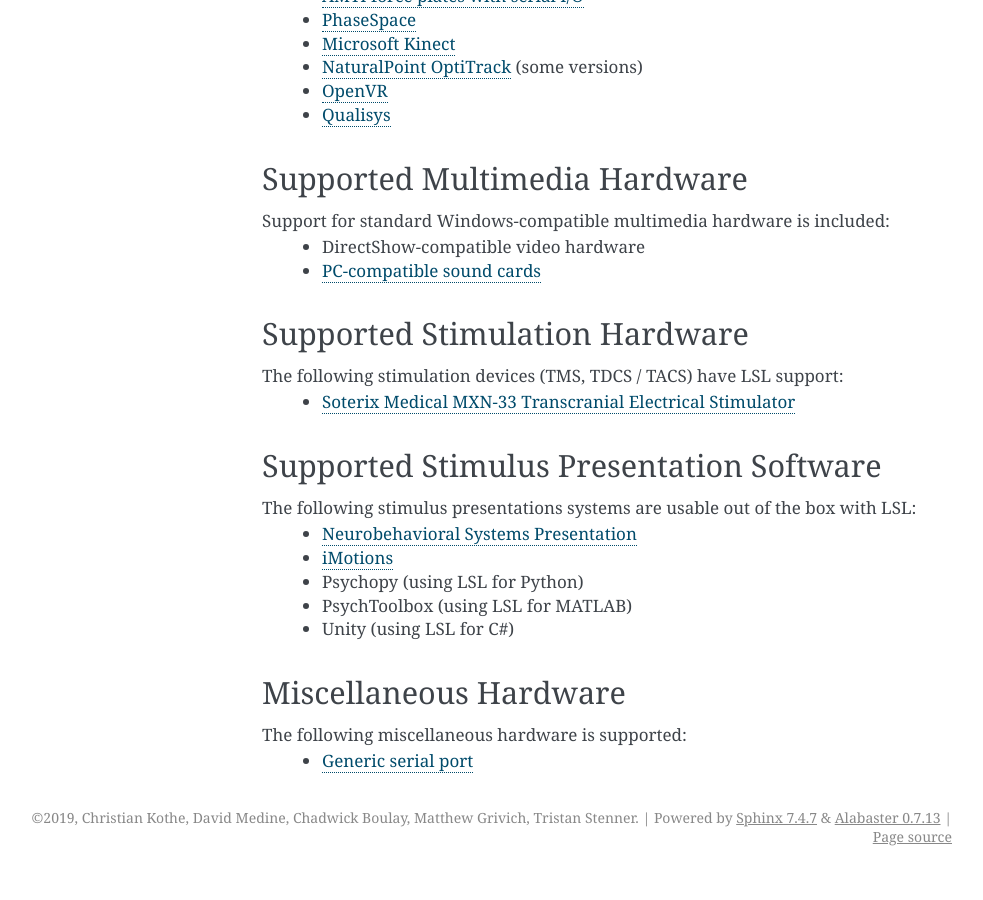
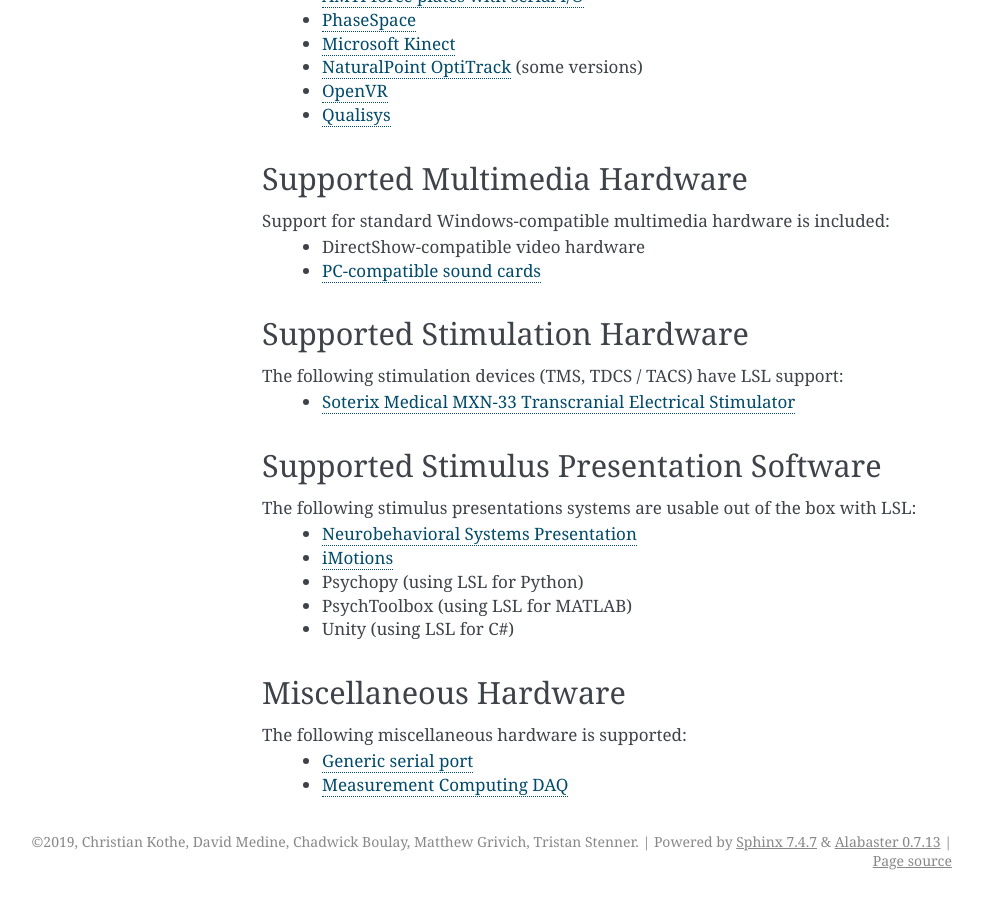
Before and after one commit to sccn/labstreaminglayer, a Sphinx documentation site: the page built from docs/info/supported_devices.rst, in a window 1280 px wide and 900 px high, scrolled down 1928 px. Shown: the whole window, without its empty margins (158-1141 px from the left). Built offline with Sphinx 7.4.7, drawn with Linux system fonts in a browser that asks for light colours; before the commit the page ends 2804 px from its top, so only the background shows below that; some of the changed lines change nothing that is shown.

Commit message:
docs bump

```diff
--- a/docs/info/intro.rst
+++ b/docs/info/intro.rst
@@ -7,8 +7,7 @@
 The **LSL distribution** consists of the core library and a suite of tools built on top of the library.
 
 The core transport library is `liblsl <https://github.com/labstreaminglayer/liblsl/>`__ and its language interfaces (`C <https://github.com/sccn/liblsl/>`__, `C++ <https://github.com/sccn/liblsl/>`__, `Python <https://github.com/labstreaminglayer/liblsl-Python/>`__, `Java <https://github.com/labstreaminglayer/liblsl-Java/>`__, `C# <https://github.com/labstreaminglayer/liblsl-Csharp/>`__, `MATLAB <https://github.com/labstreaminglayer/liblsl-Matlab/>`__).
-  The library is general-purpose and cross-platform (OS Support: Win / Linux / MacOS / `Android <https://github.com/labstreaminglayer/liblsl-Android/>`__ / iOS;
-  Architecture Support: x86 / amd64 / arm).
+The library is general-purpose and cross-platform (OS Support: Win / Linux / MacOS / `Android <https://github.com/labstreaminglayer/liblsl-Android/>`__ / iOS; Architecture Support: x86 / amd64 / arm).
 
 The suite of tools includes a `recording program <https://github.com/labstreaminglayer/App-LabRecorder>`__, `file importers <https://github.com/sccn/xdf>`__, and apps that make data from a range of `acquisition hardware <https://labstreaminglayer.readthedocs.io/en/latest/info/supported_devices.html>`__ available on the lab network (for example audio, EEG, or motion capture).
 
--- a/docs/info/supported_devices.rst
+++ b/docs/info/supported_devices.rst
@@ -31,7 +31,7 @@
   * `Neuroscan Synamp II and Synamp Wireless <https://github.com/labstreaminglayer/App-Neuroscan>`__ (u)
 
 
-The following systems are also supported by a separate program, the `OpenViBE acquisition server <OVAS>`__ (unstable systems marked with a (u)):
+The following systems are also supported by a separate program, the `OpenViBE acquisition server <https://labstreaminglayer.readthedocs.io/en/latest/info/ovas.html>`__ (unstable systems marked with a (u)):
   * ANT Neuro ASALAB EEG
   * Brain Products QuickAmp, V-Amp, and BrainAmp series
   * CTF/VSM (u)
@@ -58,18 +58,18 @@
 Supported Human Interface Hardware
 **********************************
 A wide range of Windows-compatible input hardware is supported by LSL and included with the distribution:
-  * `Computer mice, trackballs, presenters, etc. <Mouse.wiki>`__
-  * `Computer keyboards <Keyboard.wiki>`__
-  * `DirectX-compatible joysticks, wheels, gamepads and other controllers <GameController.wiki>`__
-  * `Nintendo Wiimote and official expansions <Wiimote.wiki>`__
+  * `Computer mice, trackballs, presenters, etc. <https://github.com/labstreaminglayer/App-Mouse>`__
+  * `Computer keyboards <https://github.com/labstreaminglayer/App-Keyboard>`__
+  * `DirectX-compatible joysticks, wheels, gamepads and other controllers <https://github.com/labstreaminglayer/App-GameController>`__
+  * `Nintendo Wiimote and official expansions <https://github.com/labstreaminglayer/App-Wiimote>`__
 
 Supported Motion Capture Hardware
 *********************************
 Several motion-capture systems are currently supported by LSL and included in the distribution. These are:
-  * `AMTI force plates with serial I/O <AMTIForcePlate.wiki>`__
-  * `PhaseSpace <PhaseSpace.wiki>`__
-  * `Microsoft Kinect <KinectMocap.wiki>`__
-  * `NaturalPoint OptiTrack <OptiTrack.wiki>`__ (some versions)
+  * `AMTI force plates with serial I/O <https://github.com/labstreaminglayer/App-AMTIForcePlate>`__
+  * `PhaseSpace <https://github.com/labstreaminglayer/App-PhaseSpace>`__
+  * `Microsoft Kinect <https://github.com/labstreaminglayer/App-KinectMocap>`__
+  * `NaturalPoint OptiTrack <https://github.com/labstreaminglayer/App-OptiTrack>`__ (some versions)
   * `OpenVR <https://github.com/labstreaminglayer/App-OpenVR>`__
   * `Qualisys <https://github.com/qualisys/qualisys_lsl_app>`__
 
@@ -77,7 +77,7 @@
 *****************************
 Support for standard Windows-compatible multimedia hardware is included:
   * DirectShow-compatible video hardware
-  * `PC-compatible sound cards <AudioCaptureWin.wiki>`__
+  * `PC-compatible sound cards <https://github.com/labstreaminglayer/App-AudioCaptureWin>`__
 
 Supported Stimulation Hardware
 ******************************
@@ -96,4 +96,5 @@
 Miscellaneous Hardware
 **********************
 The following miscellaneous hardware is supported:
-  * `Generic serial port <SerialPort.wiki>`__
+  * `Generic serial port <https://github.com/labstreaminglayer/App-SerialPort>`__
+  * `Measurement Computing DAQ <https://github.com/labstreaminglayer/App-MeasurementComputing>`_
```
